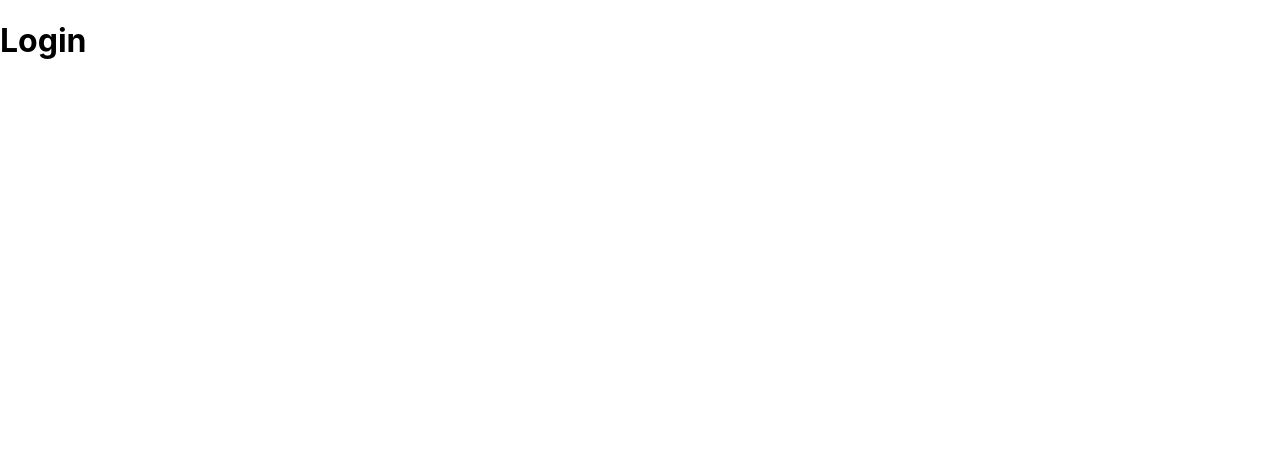
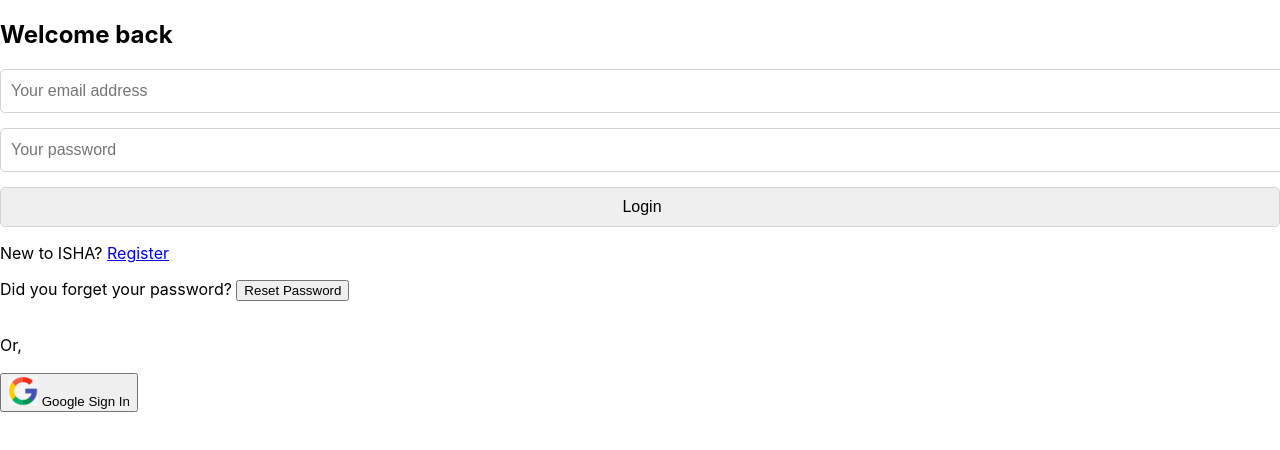
Before and after one commit to ahnafwarith/fruitoo-mart, a React (Create React App) app: page /login in a window 1280 px wide. Shown: the top 450 px of the page. Built offline with nearby package versions, Linux system fonts and the light colour scheme.

Commit message:
made login components

```diff
--- /dev/null
+++ b/src/Pages/Login/Login/Login.css
@@ -0,0 +1,15 @@
+.login-form {
+    margin: 0 auto;
+    width: 100%;
+}
+
+.login-form input {
+    display: block;
+    width: 100%;
+    height: 40px;
+    border-radius: 5px;
+    border: 1px solid lightgray;
+    padding-left: 10px;
+    font-size: 16px;
+    margin-bottom: 15px;
+}
--- a/src/Pages/Login/Login/Login.js
+++ b/src/Pages/Login/Login/Login.js
@@ -1,9 +1,61 @@
-import React from 'react';
+import React, { useRef } from 'react';
+import { useSignInWithEmailAndPassword, useSendPasswordResetEmail } from 'react-firebase-hooks/auth';
+import { Link, useNavigate } from 'react-router-dom';
+import auth from '../../../firebase.init';
+import Loading from '../../Shared/Loading/Loading';
+import SocialLogin from '../SocialLogin/SocialLogin';
+import './Login.css'
+import { ToastContainer, toast } from 'react-toastify';
+import 'react-toastify/dist/ReactToastify.css';
 
 const Login = () => {
+    const [
+        signInWithEmailAndPassword,
+        user,
+        loading,
+        error,
+    ] = useSignInWithEmailAndPassword(auth);
+    const handleLogin = (e) => {
+        e.preventDefault();
+        const email = e.target.email.value;
+        const password = e.target.password.value;
+        signInWithEmailAndPassword(email, password)
+    }
+    const emailRef = useRef('');
+    const [sendPasswordResetEmail] = useSendPasswordResetEmail(
+        auth
+    );
+    console.log(emailRef)
+    const resetPassword = async () => {
+        const email = emailRef.current.value;
+        await sendPasswordResetEmail(email);
+        toast('Sent email');
+    }
+
+    const navigate = useNavigate();
+    if (user) {
+        navigate('/home')
+    }
+    let errorMessage;
+    if (error) {
+        errorMessage = <p className='text-danger text-center'>Error: {error?.message}</p>
+    }
+    if (loading) {
+        return <Loading></Loading>
+    }
     return (
-        <div>
-            <h1>Login</h1>
+        <div className='login-form'>
+            <h2 className='text-success mt-3 text-center'>Welcome back</h2>
+            {errorMessage}
+            <form onSubmit={handleLogin} className='mt-4 w-50 mx-auto'>
+                <input type="email" ref={emailRef} name="email" id="" placeholder='Your email address' required />
+                <input type="password" name="password" id="" placeholder='Your password' required />
+                <input className='w-75 mx-auto btn btn-success mt-2' type="submit" value="Login" />
+                <p className='text-center'>New to ISHA? <Link to='/register' className='text-success text-decoration-none pe-auto'>Register</Link></p>
+                <p className='text-center'>Did you forget your password? <button className='btn btn-link text-success text-decoration-none pe-2' onClick={resetPassword}>Reset Password</button></p>
+            </form>
+            <SocialLogin></SocialLogin>
+            <ToastContainer />
         </div>
     );
 };
--- /dev/null
+++ b/src/Pages/Login/Register/Register.css
@@ -0,0 +1,15 @@
+.register-form {
+    margin: 0 auto;
+    width: 50%;
+}
+
+.register-form input:not([type=checkbox]) {
+    display: block;
+    width: 100%;
+    height: 40px;
+    border-radius: 5px;
+    border: 1px solid lightgray;
+    padding-left: 10px;
+    font-size: 16px;
+    margin-bottom: 15px;
+}
--- a/src/Pages/Login/Register/Register.js
+++ b/src/Pages/Login/Register/Register.js
@@ -1,9 +1,53 @@
-import React from 'react';
+import React, { useState } from 'react';
+import { useCreateUserWithEmailAndPassword } from 'react-firebase-hooks/auth';
+import { Link, useNavigate } from 'react-router-dom';
+import auth from '../../../firebase.init';
+import Loading from '../../Shared/Loading/Loading';
+import './Register.css';
 
 const Register = () => {
+    const [
+        createUserWithEmailAndPassword,
+        user,
+        loading,
+        error,
+    ] = useCreateUserWithEmailAndPassword(auth, { sendEmailVerification: true });
+    const [agree, setAgree] = useState(false);
+    const makingUser = (e) => {
+        e.preventDefault();
+        const email = e.target.email.value;
+        const password = e.target.password.value;
+        createUserWithEmailAndPassword(email, password);
+        navigate('/home')
+    }
+    const navigate = useNavigate();
+    if (user) {
+        navigate('/home')
+    }
+    let errorMessage;
+    if (error) {
+        errorMessage = <p className='text-danger text-center'>Error: {error?.message}</p>
+    }
+    if (loading) {
+        return <Loading></Loading>
+    }
     return (
-        <div>
-            <h1>Register</h1>
+        <div className='register-form'>
+            <h2 className='text-success mt-3 text-center'>Start your healthcare journey with ISHA</h2>
+            <form onSubmit={makingUser}>
+                <input type="text" name="name" id="" placeholder='Your name' />
+                <input type="email" name="email" id="" placeholder='Your email address' required />
+                <input type="password" name="password" id="" placeholder='Your password' required />
+                <input onClick={() => setAgree(!agree)} type="checkbox" name="terms" id="terms" />
+                <label className={`ps-3 ${agree ? 'text-success' : 'text-danger'}`} htmlFor="terms">I accept terms and conditions</label>
+                <input
+                    disabled={!agree}
+                    className='w-75 mx-auto btn btn-success mt-2'
+                    type="submit"
+                    value="Register" />
+            </form>
+            <p className='text-center'>Already have an account? <Link to='/login' className='text-success text-decoration-none pe-auto'>Login</Link></p>
+            {/* </Form> */}
         </div>
     );
 };
--- a/src/Pages/Login/SocialLogin/SocialLogin.js
+++ b/src/Pages/Login/SocialLogin/SocialLogin.js
@@ -0,0 +1,36 @@
+import React from 'react';
+import { useNavigate } from 'react-router-dom';
+import auth from '../../../firebase.init';
+import Loading from '../../Shared/Loading/Loading';
+import { useSignInWithGoogle } from 'react-firebase-hooks/auth';
+import google from '../../../Images/Google-logo-design-clipart-PNG.png'
+
+const SocialLogin = () => {
+    const [signInWithGoogle, user, loading, error] = useSignInWithGoogle(auth);
+    const navigate = useNavigate();
+    let errorMessage;
+    if (user) {
+        navigate('/home');
+    }
+    if (error) {
+        errorMessage = <p className='text-danger text-center'>Error: {error?.message}</p>
+    }
+    if (loading) {
+        return <Loading></Loading>
+    }
+    return (
+        <div className='w-50 mx-auto'>
+            {errorMessage}
+            <div className='d-flex align-items-center'>
+                <div style={{ height: '2px' }} className='bg-success w-50'></div>
+                <p className='mt-2 px-2'>Or,</p>
+                <div style={{ height: '2px' }} className='bg-success w-50'></div>
+            </div >
+            <button
+                onClick={() => signInWithGoogle()}
+                className='btn btn-light w-25 mt-4 buttons d-block mx-auto'><img style={{ width: '30px' }} src={google} alt="" /> Google Sign In</button>
+        </div>
+    );
+};
+
+export default SocialLogin;
--- a/src/firebase.init.js
+++ b/src/firebase.init.js
@@ -16,7 +16,6 @@ const firebaseConfig = {
 
 // Initialize Firebase
 const app = initializeApp(firebaseConfig);
-
-const auth = getAuth(app);
+const auth = getAuth(app)
 
 export default auth;
```
Also changed, not shown: src/Pages/Blogs/Blogs.js (added, +58 -0 lines), src/Images/Google-logo-design-clipart-PNG.png (added).
